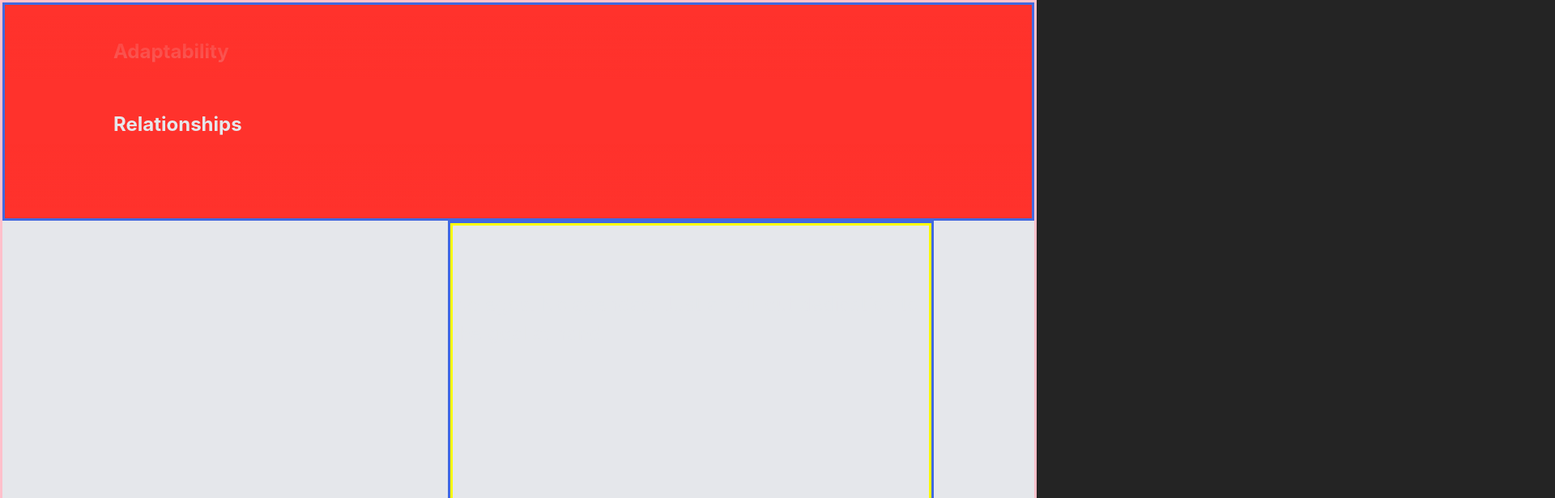
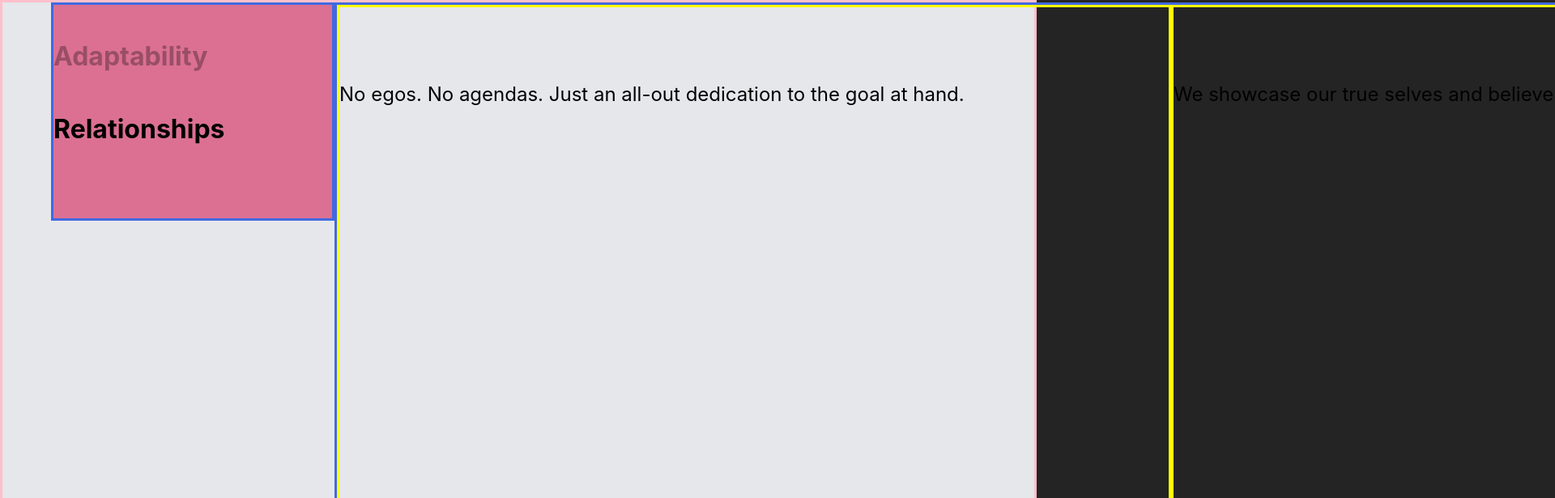
Before and after one commit to xmarya/pinned-content, a React (Vite) app: page / in a window 1280 px wide. Shown: the part 400-1016 px from the top of the page at 81% size, 1920 px wide, since content can reach past the window. Built offline with nearby package versions, Linux system fonts and the light colour scheme.

Commit message:
changed the logic
 decided to change the logic and the layout of the sticky scrolling content

```diff
--- a/src/App.tsx
+++ b/src/App.tsx
@@ -10,13 +10,8 @@ export default function App() {
       <div className="half-vp" />
       <ActiveIndexProvider>
         <div className="section-wrapper">
+
           <div className="sticky-side">
-            <div className="gutter-1">
-              <div className="red-bg" />
-            </div>
-
-            <div className="grid-wrapper">
-              <div className="grid">
             <MovingList>
               {stickyData.map((data, index) => (
                 <Label key={index} index={index}>
@@ -25,15 +20,7 @@ export default function App() {
               ))}
             </MovingList>
           </div>
-            </div>
 
-            <div className="gutter-2">
-              <div className="transparent-bg" />
-            </div>
-          </div>
-
-          <div className="grid-wrapper">
-            <div className="grid">
           <ul className="non-sticky-side">
             {stickyData.map((data, index) => (
               <Description index={index} key={index}>
@@ -41,8 +28,7 @@ export default function App() {
               </Description>
             ))}
           </ul>
-            </div>
-          </div>
+
         </div>
       </ActiveIndexProvider>
       <div className="full-vp" />
--- a/src/Components/Description.tsx
+++ b/src/Components/Description.tsx
@@ -9,7 +9,8 @@ type Props = {
 };
 
 export default function Description({ index, children }: Props) {
-  const ref = useRef<HTMLHeadingElement>(null);
+  const ref = useRef<HTMLParagraphElement>(null);
+  /* CHANGE LATER: useScroll instead of  isInView*/
   const isInView = useInView(ref, {amount: 0.6});
   const { setActiveIndex } = useActiveIndexContext();
 
--- a/src/index.css
+++ b/src/index.css
@@ -7,6 +7,10 @@
   text-rendering: optimizeLegibility;
   -webkit-font-smoothing: antialiased;
   -moz-osx-font-smoothing: grayscale;
+
+  --section-heading: clamp(2.6rem, 5vw, 3.2rem);
+  --secondary-heading: clamp(2.4rem, 5vw, 2.8rem);
+  --p-text: clamp(1.8rem, 2.5cqi, 2.4rem);
 
   --check: 3px solid pink;
   --slider-bg: #FF322C;
@@ -68,10 +72,18 @@ button {
   }
 }
 
+h2 {
+  font-size: var(--section-heading);
+}
+
+p {
+  font-size: var(--p-text);
+  text-wrap-style: balance;
+}
 
 h2, p {
-  font-size: 2.4rem;
-  color: #e5e7eb;
+  /* color: #e5e7eb; */
+  color: black;
 }
 
 .half-vp {
@@ -82,30 +94,34 @@ h2, p {
 }
 
 .section-wrapper {
-  /* position: relative; */
+  position: relative;
+  height: 500svh;
+  display: grid;
+  /* I had to specify a fixed size for the first column so the other one with a width
+      of -svw wouldn't take over the other content space, it will do so when using -fr unit*/
+  grid-template-columns: calc(30rem + 5rem) 1fr; /* 5rem is padding, maybe I'll remove it from here and adding it inside the element itself*/
+  padding-inline: 6rem;
   border: var(--check);
 }
 
 .sticky-side {
-  grid-column: 2 / 5;
   position: sticky;
   top: 2rem;
   max-height: calc(9rem * 3); /*3 is the number of shown labels at once*/
   overflow: hidden;
+
+  background-color: palevioletred;
 
   border: var(--check);
   border-color: royalblue;
 }
 
 .non-sticky-side {
-  grid-column: 5 / 11;
+  position: sticky;
+  top: 2rem;
   display: flex;
-  flex-direction: column;
-  /* I decided to add the space in the .description-list items*/
-   /* padding-top: 50svh;  */
+  /* max-height: 100%; */
 
-   position: relative;
-   z-index: 2;
 
   border: var(--check);
   border-color: royalblue;
@@ -116,8 +132,6 @@ h2, p {
   display: flex;
   flex-direction: column;
   margin-block: 9rem;
-  z-index: 2;
-
 
   transform: translate3d(0, 0, 0);
   transition: all 0.4s ease-in;
@@ -131,13 +145,16 @@ h2, p {
 }
 
 .description-list {
-  height: 80svh;
   /* as the same as the height of the label */
-  padding-top: 8rem;
+  padding-top: 9rem;
   transition: all 0.4s ease-in;
 
   border: var(--check);
   border-color: yellow;
+
+  &>* {
+    width: 80svw;
+  }
 }
 
 .gutter-1 {
@@ -182,7 +199,8 @@ h2, p {
 }
 
 .grid {
+  container-type: inline-size;
   display: grid;
-  grid-template-columns: repeat(12, minmax(min(8.3333rem, 100%), 1fr));
+  grid-template-columns: repeat(auto-fill, minmax(min(8.3333rem, 100%), 1fr));
   gap: 2rem;
 }
```
Lines whose indentation alone changed are shown as unchanged.
